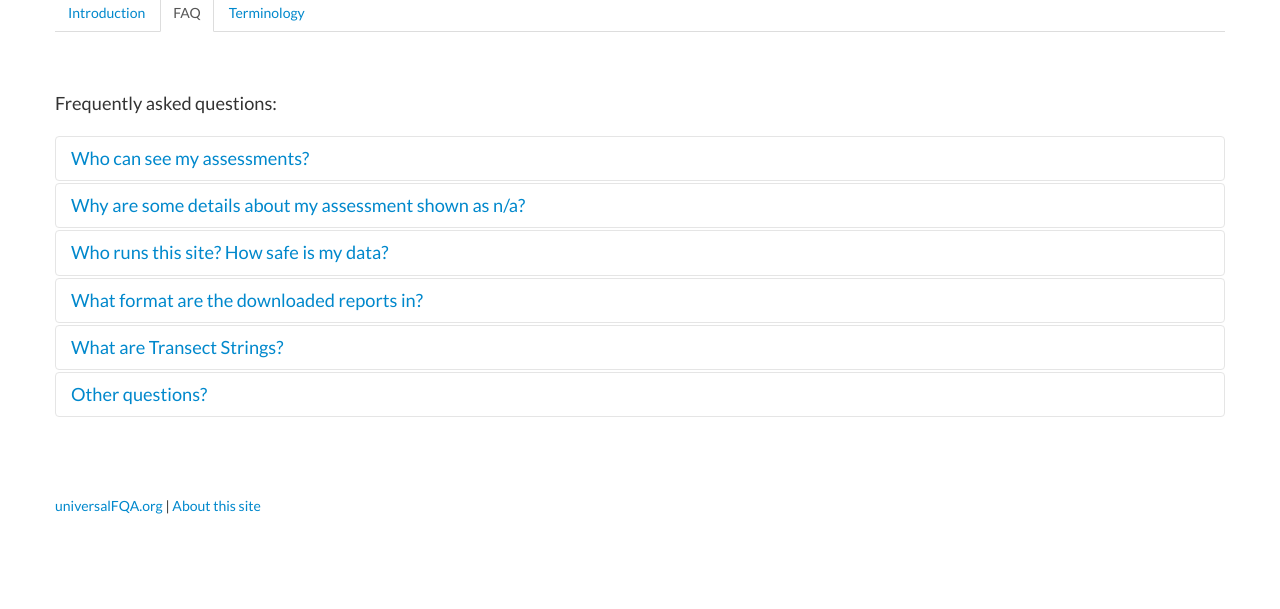
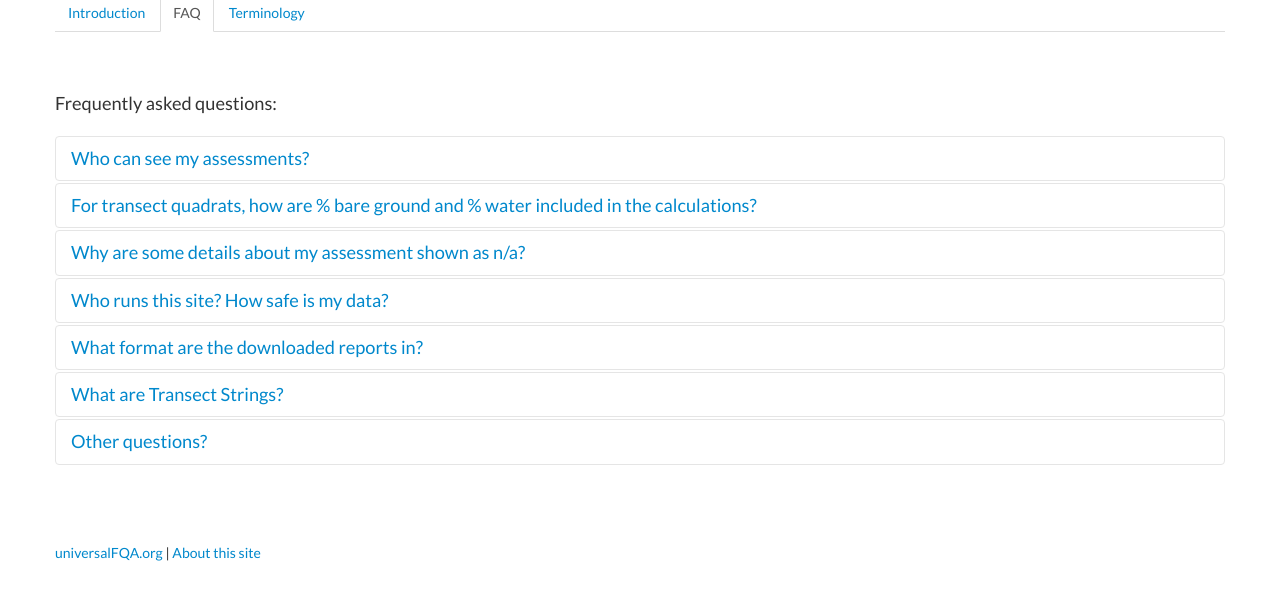
Before and after one commit to wf8/universalFQA, a PHP site: template views/faq.php in a window 1280 px wide. Shown: the part 191-800 px from the top of the page. Run offline with PHP 8.4, Linux system fonts and the light colour scheme; the template is opened without the code that fills it, so the values that code supplies are empty.

Commit message:
added to faq

```diff
--- a/views/faq.php
+++ b/views/faq.php
@@ -38,6 +38,19 @@
 						</div>
 						<div class="accordion-group">
 							<div class="accordion-heading">
+								<a class="accordion-toggle" data-toggle="collapse" data-parent="#accordion2" href="#collapse11">
+									For transect quadrats, how are % bare ground and % water included in the calculations?
+								</a>
+							</div>
+							<div id="collapse11" class="accordion-body collapse">
+								<div class="accordion-inner">
+									If % bare ground and/or % water are included in a transect's quadrat, they will be included in the species-level Relative Importance Value calculations for the entire transect. This is helpful to indicate the relative importance of bare ground or water compared to each species.
+								</div>
+							</div>
+						</div>
+
+						<div class="accordion-group">
+							<div class="accordion-heading">
 								<a class="accordion-toggle" data-toggle="collapse" data-parent="#accordion2" href="#collapseTwo">
 									Why are some details about my assessment shown as n/a?
 								</a>
@@ -50,7 +63,7 @@
 						</div>
 						<div class="accordion-group">
 							<div class="accordion-heading">
-								<a class="accordion-toggle" data-toggle="collapse" data-parent="#accordion3" href="#collapseThree">
+								<a class="accordion-toggle" data-toggle="collapse" data-parent="#accordion2" href="#collapseThree">
 									Who runs this site? How safe is my data?
 								</a>
 							</div>
@@ -62,7 +75,7 @@
 						</div>
 						<div class="accordion-group">
 							<div class="accordion-heading">
-								<a class="accordion-toggle" data-toggle="collapse" data-parent="#accordion4" href="#collapseFour">
+								<a class="accordion-toggle" data-toggle="collapse" data-parent="#accordion2" href="#collapseFour">
 									What format are the downloaded reports in?
 								</a>
 							</div>
@@ -74,19 +87,19 @@
 						</div>
 						<div class="accordion-group">
 							<div class="accordion-heading">
-								<a class="accordion-toggle" data-toggle="collapse" data-parent="#accordion40" href="#collapseFour0">
+								<a class="accordion-toggle" data-toggle="collapse" data-parent="#accordion2" href="#collapseFour0">
 									What are Transect Strings?
 								</a>
 							</div>
 							<div id="collapseFour0" class="accordion-body collapse">
 								<div class="accordion-inner">
-								Transect Strings are specially formatted files used to export transect data from the original FQA software developed in the 1990's. If users have any of these files they can import them into the Universal FQA Calculator when creating a transect assessment.
+								Transect Strings are specially formatted files used to export transect data from the original FQA software developed by Conservation Design Forum in 2000. If users have any of these files they can import them into the Universal FQA Calculator when creating a transect assessment.
 								</div>
 							</div>
 						</div>
 						<div class="accordion-group">
 							<div class="accordion-heading">
-								<a class="accordion-toggle" data-toggle="collapse" data-parent="#accordion5" href="#collapse5">
+								<a class="accordion-toggle" data-toggle="collapse" data-parent="#accordion2" href="#collapse5">
 									Other questions?
 								</a>
 							</div>
```
